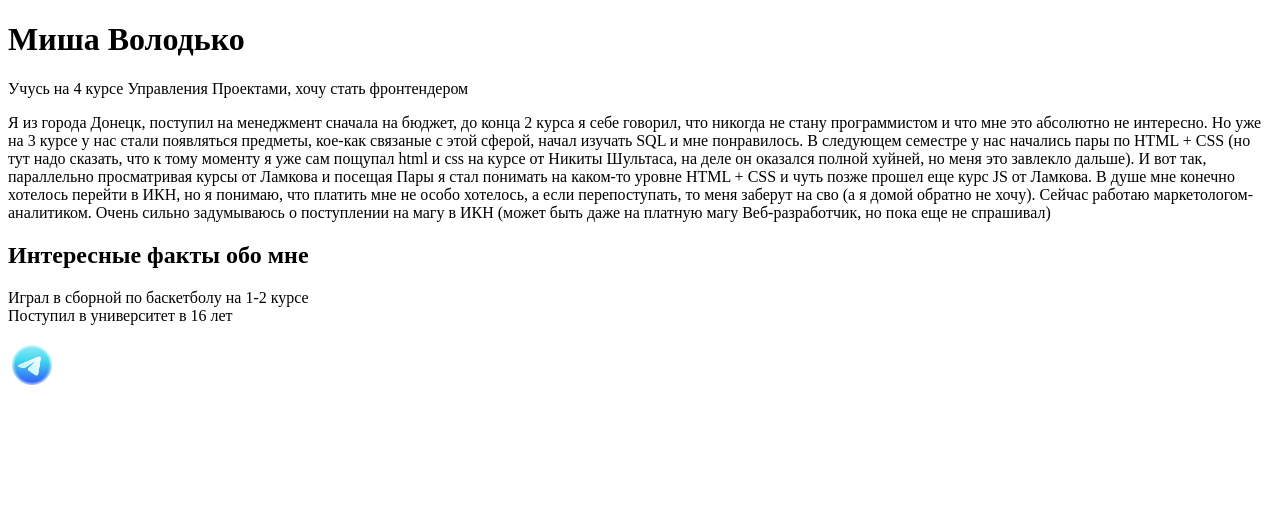
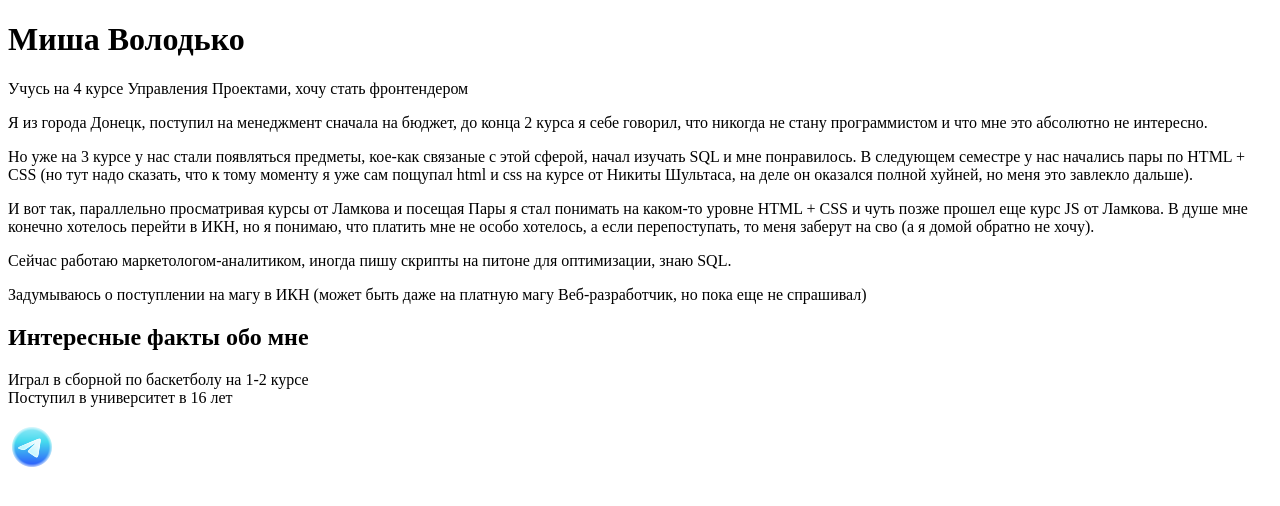
Before and after one commit to amadeouo/frontend-course-itam, a plain HTML site: page index.html in a window 1280 px wide. Drawn offline with Linux system fonts and the light colour scheme.

Commit message:
refactor first homework

```diff
--- a/index.html
+++ b/index.html
@@ -14,15 +14,29 @@
   </style>
 </head>
 <body>
-  <h1>Миша Володько</h1>
-  <p>Учусь на 4 курсе Управления Проектами, хочу стать фронтендером</p>
-  <p>Я из города Донецк, поступил на менеджмент сначала на бюджет, до конца 2 курса я себе говорил, что никогда не стану программистом и что мне это абсолютно не интересно. Но уже на 3 курсе у нас стали появляться предметы, кое-как связаные с этой сферой, начал изучать SQL и мне понравилось. В следующем семестре у нас начались пары по HTML + CSS (но тут надо сказать, что к тому моменту я уже сам пощупал html и css на курсе от Никиты Шультаса, на деле он оказался полной хуйней, но меня это завлекло дальше). И вот так, параллельно просматривая курсы от Ламкова и посещая Пары я стал понимать на каком-то уровне HTML + CSS и чуть позже прошел еще курс JS от Ламкова. В душе мне конечно хотелось перейти в ИКН, но я понимаю, что платить мне не особо хотелось, а если перепоступать, то меня заберут на сво (а я домой обратно не хочу). Сейчас работаю маркетологом-аналитиком. Очень сильно задумываюсь о поступлении на магу в ИКН (может быть даже на платную магу Веб-разработчик, но пока еще не спрашивал)</p>
-  <h2>Интересные факты обо мне</h2>
-  <ul>
-    <li>Играл в сборной по баскетболу на 1-2 курсе</li>
-    <li>Поступил в университет в 16 лет</li>
+  <header class="header">
+    <h1 class="header__my-name">Миша Володько</h1>
+  </header>
+
+  <main class="about-me">
+    <p class="about-me__my-story">Учусь на 4 курсе Управления Проектами, хочу стать фронтендером</p>
+    <p class="about-me__my-story">Я из города Донецк, поступил на менеджмент сначала на бюджет, до конца 2 курса я себе говорил, что никогда не стану программистом и что мне это абсолютно не интересно.</p>
+    <p class="about-me__my-story">Но уже на 3 курсе у нас стали появляться предметы, кое-как связаные с этой сферой, начал изучать SQL и мне понравилось. В следующем семестре у нас начались пары по HTML + CSS (но тут надо сказать, что к тому моменту я уже сам пощупал html и css на курсе от Никиты Шультаса, на деле он оказался полной хуйней, но меня это завлекло дальше).</p>
+    <p class="about-me__my-story">И вот так, параллельно просматривая курсы от Ламкова и посещая Пары я стал понимать на каком-то уровне HTML + CSS и чуть позже прошел еще курс JS от Ламкова. В душе мне конечно хотелось перейти в ИКН, но я понимаю, что платить мне не особо хотелось, а если перепоступать, то меня заберут на сво (а я домой обратно не хочу).</p>
+    <p class="about-me__my-story">Сейчас работаю маркетологом-аналитиком, иногда пишу скрипты на питоне для оптимизации, знаю SQL.</p>
+    <p class="about-me__my-story">Задумываюсь о поступлении на магу в ИКН (может быть даже на платную магу Веб-разработчик, но пока еще не спрашивал)</p>
+  </main>
+
+  <section class="facts">
+    <h2 class="facts__title">Интересные факты обо мне</h2>
+    <ul class="facts__list">
+      <li class="facts__item">Играл в сборной по баскетболу на 1-2 курсе</li>
+      <li class="facts__item">Поступил в университет в 16 лет</li>
     </ul>
-  <a
+  </section>
+
+  <footer class="footer__soc1als">
+    <a class="soc1als__telegram"
       href="https://t.me/amadeooo"
       target="_blank"
     >
@@ -32,5 +46,6 @@
         loading="lazy"
       />
     </a>
+  </footer>
 </body>
 </html>
```
Lines whose indentation alone changed are shown as unchanged.
